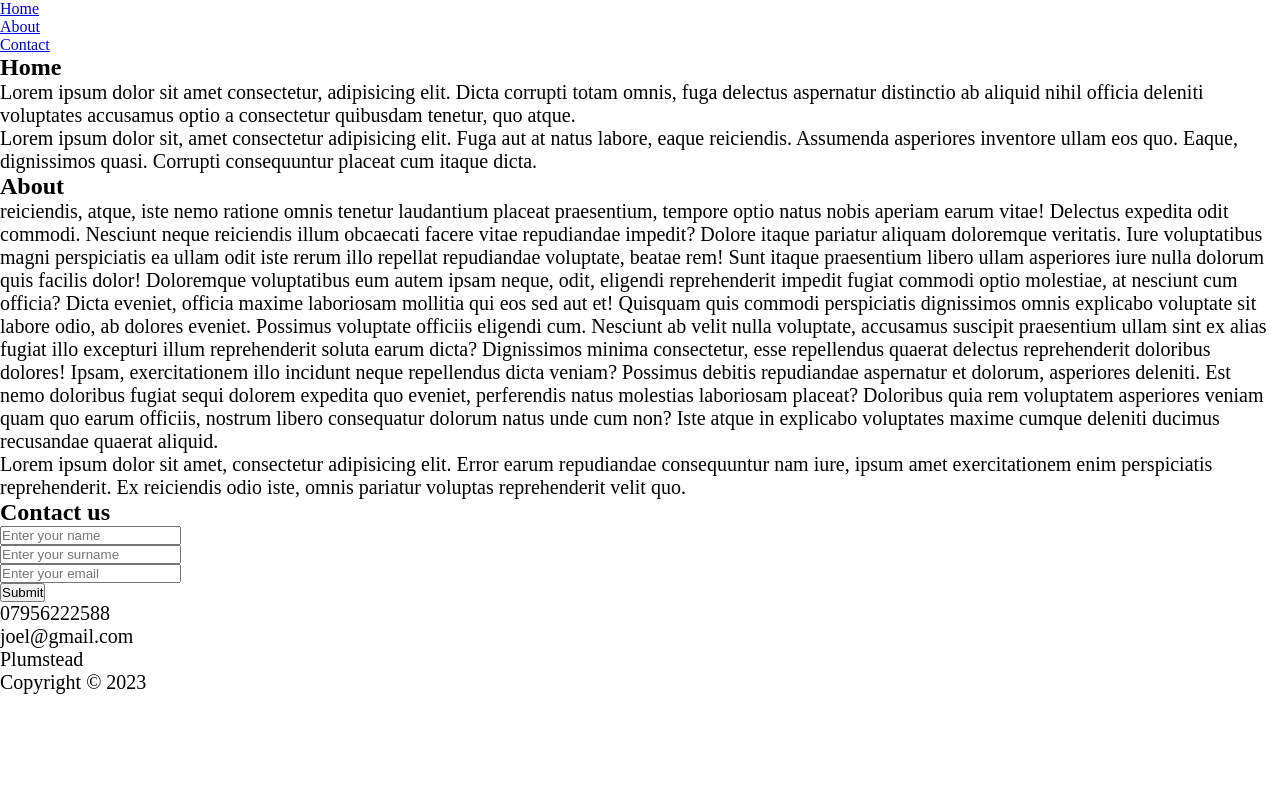
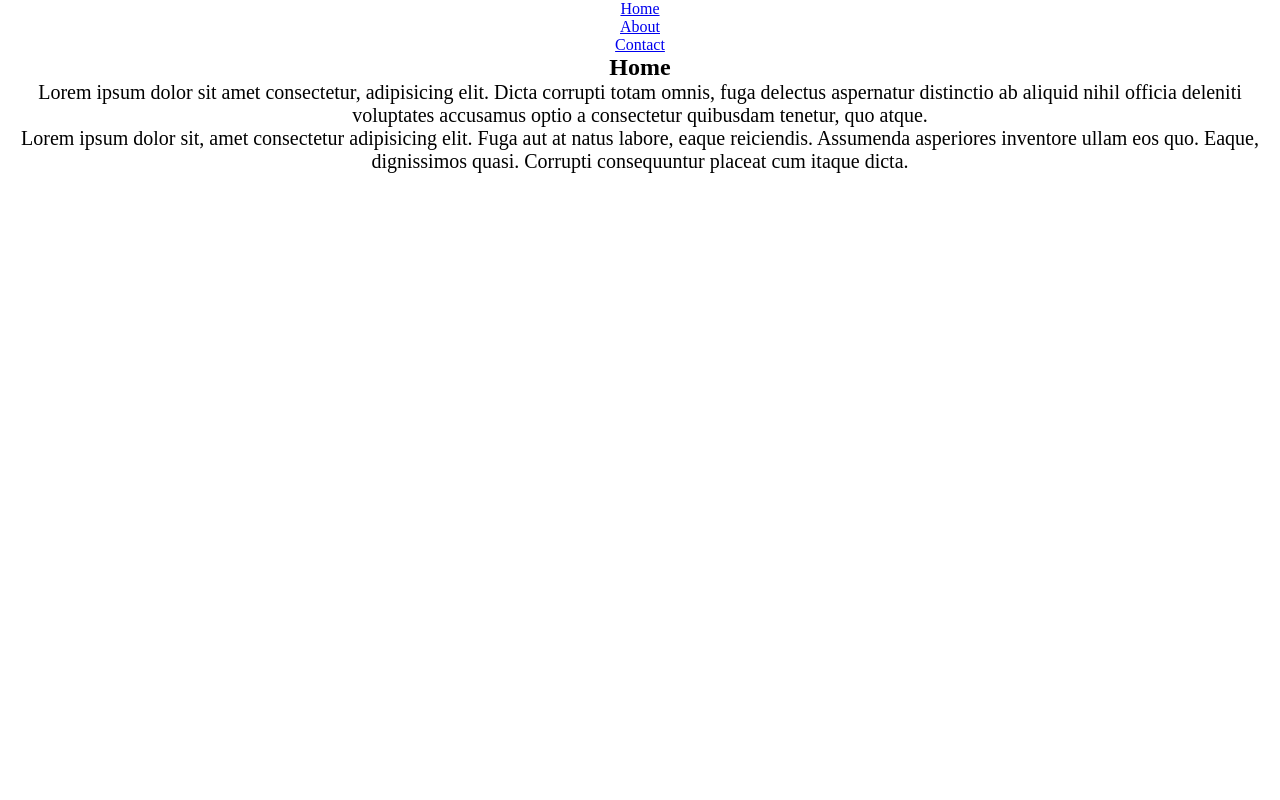
Before and after one commit to gcusaaa/ecommerce, a plain HTML site: page index.html in a window 1280 px wide. Shown: the top 800 px of the page. Drawn offline with Linux system fonts and the light colour scheme.

Commit message:
outer layout

```diff
--- a/css/style.css
+++ b/css/style.css
@@ -11,3 +11,16 @@ p{
     font-size: 20px;
     color: black;
 }
+
+/*body alignment*/
+body{
+    text-align: center;
+    display: grid;
+    grid-template-rows: auto 100vw auto;
+}
+
+/*header and footer edit
+header, footer {
+    background-image: linear-gradient(to right, green, blue);
+}
+*/
--- a/index.html
+++ b/index.html
@@ -11,13 +11,13 @@
         <nav>
             <ul>
                 <li>
-                    <a href="#home">Home</a>
+                    <a href="./index.html">Home</a>
                 </li>
                 <li>
-                    <a href="#about">About</a>
+                    <a href="./html/about.html" target="_blank">About</a>
                 </li>
                 <li>
-                    <a href="#contact">Contact</a>
+                    <a href="/html/contact.html" target="_blank">Contact</a>
                 </li>
             </ul>
         </nav>
@@ -32,45 +32,6 @@
                 Lorem ipsum dolor sit, amet consectetur adipisicing elit. Fuga aut at natus labore, eaque reiciendis. Assumenda asperiores inventore ullam eos quo. Eaque, dignissimos quasi. Corrupti consequuntur placeat cum itaque dicta.
             </p>
         </section>
-        <section id="about">
-            <h2>About</h2>
-            <p>
-                reiciendis, atque, iste nemo ratione omnis tenetur laudantium placeat praesentium, tempore optio natus nobis aperiam earum vitae! Delectus expedita odit commodi.
-                Nesciunt neque reiciendis illum obcaecati facere vitae repudiandae impedit? Dolore itaque pariatur aliquam doloremque veritatis. Iure voluptatibus magni perspiciatis ea ullam odit iste rerum illo repellat repudiandae voluptate, beatae rem!
-                Sunt itaque praesentium libero ullam asperiores iure nulla dolorum quis facilis dolor! Doloremque voluptatibus eum autem ipsam neque, odit, eligendi reprehenderit impedit fugiat commodi optio molestiae, at nesciunt cum officia?
-                Dicta eveniet, officia maxime laboriosam mollitia qui eos sed aut et! Quisquam quis commodi perspiciatis dignissimos omnis explicabo voluptate sit labore odio, ab dolores eveniet. Possimus voluptate officiis eligendi cum.
-                Nesciunt ab velit nulla voluptate, accusamus suscipit praesentium ullam sint ex alias fugiat illo excepturi illum reprehenderit soluta earum dicta? Dignissimos minima consectetur, esse repellendus quaerat delectus reprehenderit doloribus dolores!
-                Ipsam, exercitationem illo incidunt neque repellendus dicta veniam? Possimus debitis repudiandae aspernatur et dolorum, asperiores deleniti. Est nemo doloribus fugiat sequi dolorem expedita quo eveniet, perferendis natus molestias laboriosam placeat?
-                Doloribus quia rem voluptatem asperiores veniam quam quo earum officiis, nostrum libero consequatur dolorum natus unde cum non? Iste atque in explicabo voluptates maxime cumque deleniti ducimus recusandae quaerat aliquid.
-            </p>
-            <p>
-                Lorem ipsum dolor sit amet, consectetur adipisicing elit. Error earum repudiandae consequuntur nam iure, ipsum amet exercitationem enim perspiciatis reprehenderit. Ex reiciendis odio iste, omnis pariatur voluptas reprehenderit velit quo.
-            </p>
-        </section>
-        <section id="contact">
-            <h2>Contact us</h2>
-            <div class="form-wrapper">
-                <form action="">
-                    <div>
-                        <input type="text" placeholder="Enter your name" name="firstName" required minlength="2">
-                    </div>
-                    <div>
-                        <input type="text" placeholder="Enter your surname" name="lastName" required>
-                    </div>
-                    <div>
-                        <input type="email" name="email" placeholder="Enter your email" required>
-                    </div>
-                    <div>
-                        <button>Submit</button>
-                    </div>
-                </form>
-                <div class="contactDetails">
-                    <p data-detail="Cellphone Number: ">07956222588</p>
-                    <p data-detail="Email address: ">joel@gmail.com</p>
-                    <p data-detail="Location: ">Plumstead</p>
-                </div>
-            </div>
-        </section>
     </main>
     <footer>
         <p>
```
Also changed, not shown: html/about.html (+2 -2 lines), html/contact.html (+1 -1 lines).
